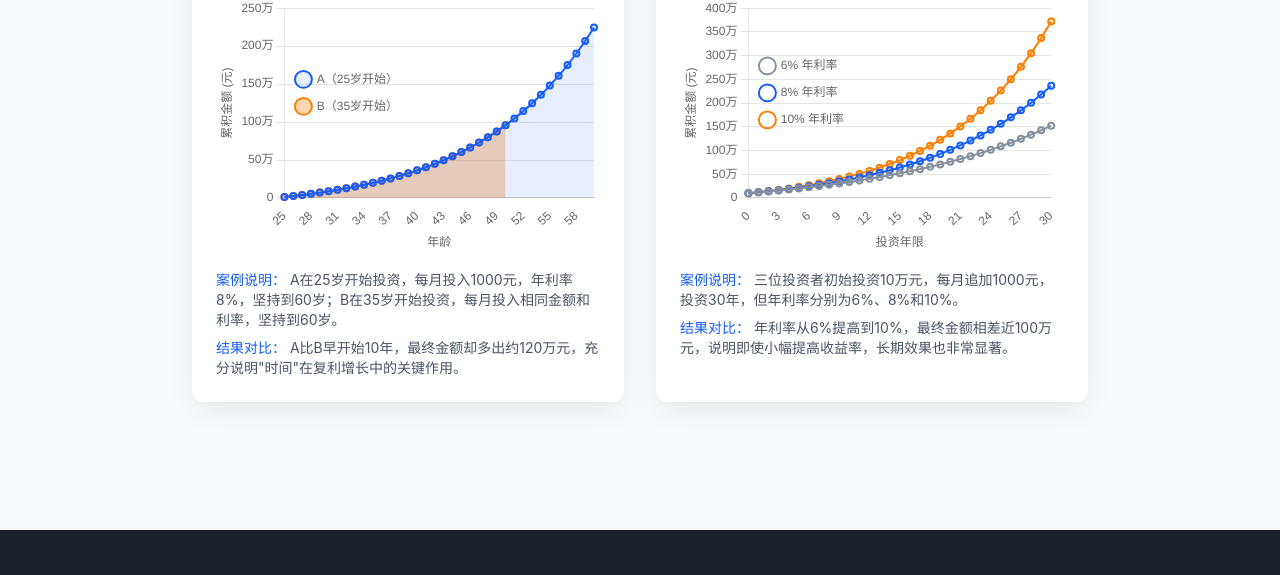
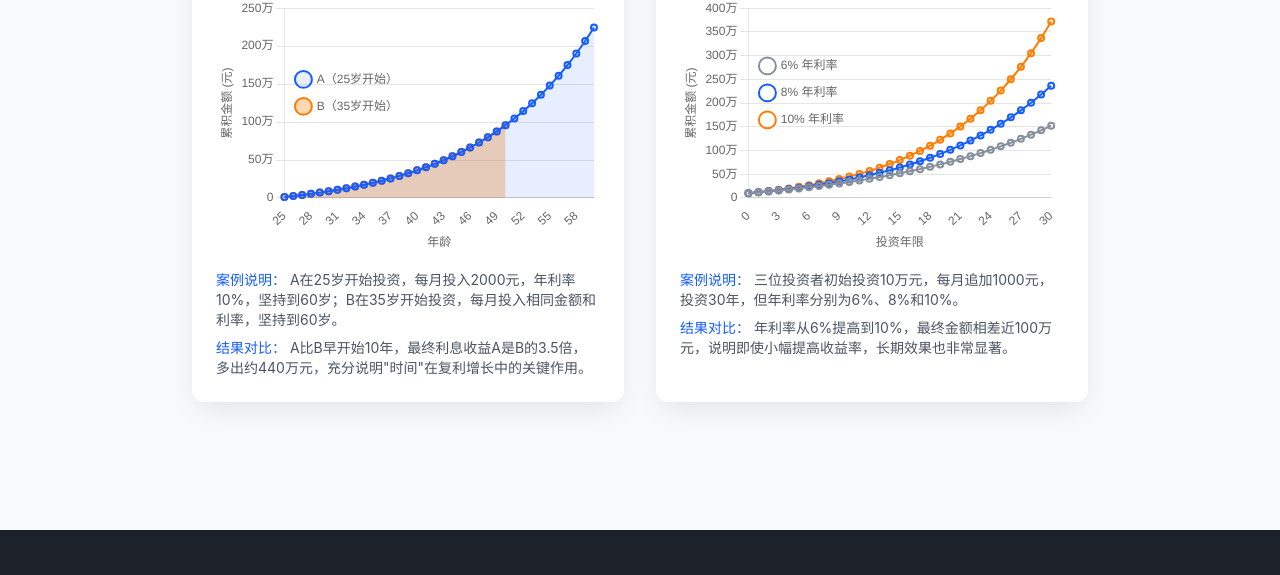
Before and after one commit to eluo7/compound-interest-calculator, a plain HTML site: page index.html in a window 1280 px wide. Shown: the part 3142-3717 px from the top of the page. Drawn offline with nearby package versions, Linux system fonts and the light colour scheme.

Commit message:
example modification

```diff
--- a/index.html
+++ b/index.html
@@ -420,8 +420,8 @@
                             <canvas id="startTimeComparisonChart"></canvas>
                         </div>
                         <div class="text-gray-600 text-sm">
-                            <p class="mb-2"><span class="font-medium text-primary">案例说明：</span> A在25岁开始投资，每月投入1000元，年利率8%，坚持到60岁；B在35岁开始投资，每月投入相同金额和利率，坚持到60岁。</p>
-                            <p><span class="font-medium text-primary">结果对比：</span> A比B早开始10年，最终金额却多出约120万元，充分说明"时间"在复利增长中的关键作用。</p>
+                            <p class="mb-2"><span class="font-medium text-primary">案例说明：</span> A在25岁开始投资，每月投入2000元，年利率10%，坚持到60岁；B在35岁开始投资，每月投入相同金额和利率，坚持到60岁。</p>
+                            <p><span class="font-medium text-primary">结果对比：</span> A比B早开始10年，最终利息收益A是B的3.5倍，多出约440万元，充分说明"时间"在复利增长中的关键作用。</p>
                         </div>
                     </div>
                 </div>
```
